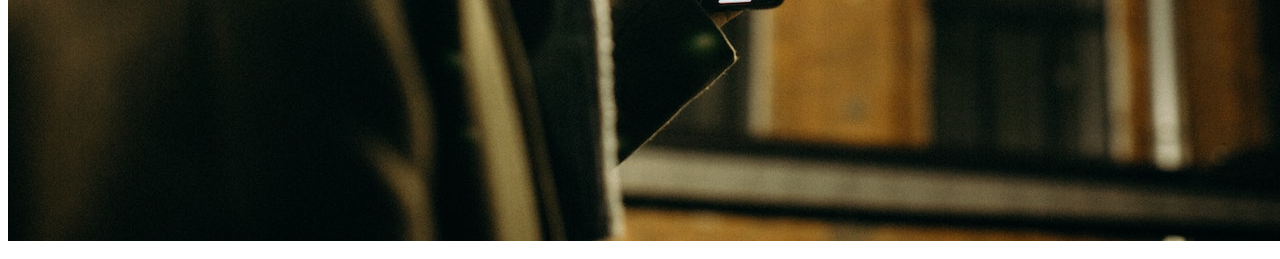
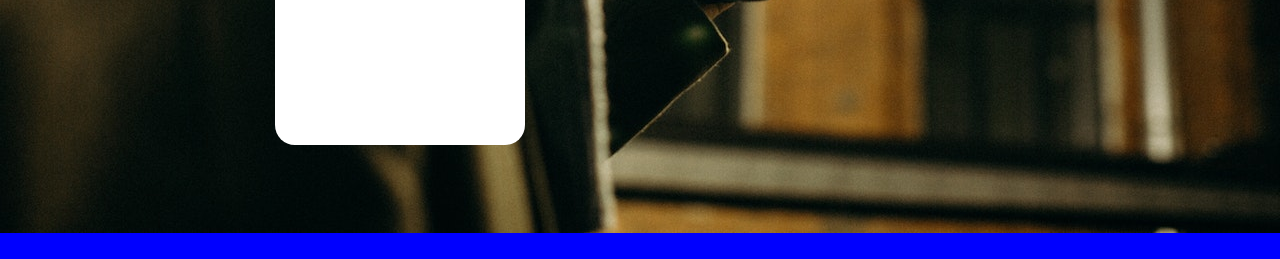
Before and after one commit to HildebrandoIsrael1999/Projeto-login, a plain HTML site: page index.html in a window 1280 px wide. Shown: the part 620-879 px from the top of the page. Drawn offline with Linux system fonts and the light colour scheme.

Commit message:
Mobile first

```diff
--- a/Estilos/estilos.css
+++ b/Estilos/estilos.css
@@ -1,2 +1,32 @@
 /* Paleta de cores
 VERDE: */
+*{
+    font-family: Arial, Helvetica, sans-serif;
+    padding: 0px;
+    margin: 0px;
+    box-sizing: border-box;
+}
+body,html{
+    background-color: blue;
+    width: 100vh;
+    height: 100vw;
+}
+main{
+    width: 100vh;
+    height: 100vw;
+    position: relative;
+}
+div#imagem{
+    background: rgb(100, 14, 82);
+    height: 200px;
+}
+div#formulario{
+    background-color: white;
+    width: 250px;
+    height: 250px;
+    border-radius: 20px;
+    position: absolute;
+    top: 50%;
+    left: 50%;
+    transform: translate(-50%,-50%);
+}
--- a/index.html
+++ b/index.html
@@ -10,14 +10,14 @@
     <main>
         <section id="Login">
             <div id="imagem">
-             <input type="image" src="Imagens/pexels-cottonbro-studio-3585095.jpg" alt="">
+             <img src="Imagens/pexels-cottonbro-studio-3585095.jpg" alt="" srcset="">
             </div>
             <div id="formulario">
              <h1>LOGIN</h1>
              <p>Seja bem vindo novamente, faça login para acessar sua conta</p>
              <form action="login.php" method="post">
                 <input type="email" name="email" id="email">
-                <input type="password" name="senha" id="senha">
+                <input type="password" name="senha" id="senha" >
              </form>
             </div>
         </section>
```
